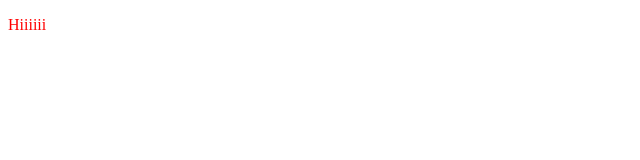
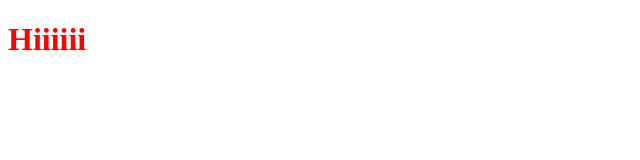
Before and after one commit to Faizuddinq/localrepo, a plain HTML site: page index.html in a window 1280 px wide. Shown: the whole page, without its empty margins (0-640 px from the left). Drawn offline with Linux system fonts and the light colour scheme.

Commit message:
add initial files

```diff
--- a/index.html
+++ b/index.html
@@ -7,6 +7,6 @@
     <link rel="stylesheet" href="style.css">
 </head>
 <body>
-    <p>Hiiiiii</p>
+    <h1>Hiiiiii</h1>
 </body>
 </html>
--- a/style.css
+++ b/style.css
@@ -1,3 +1,3 @@
-p{
+h1{
     color: red;
 }
```
